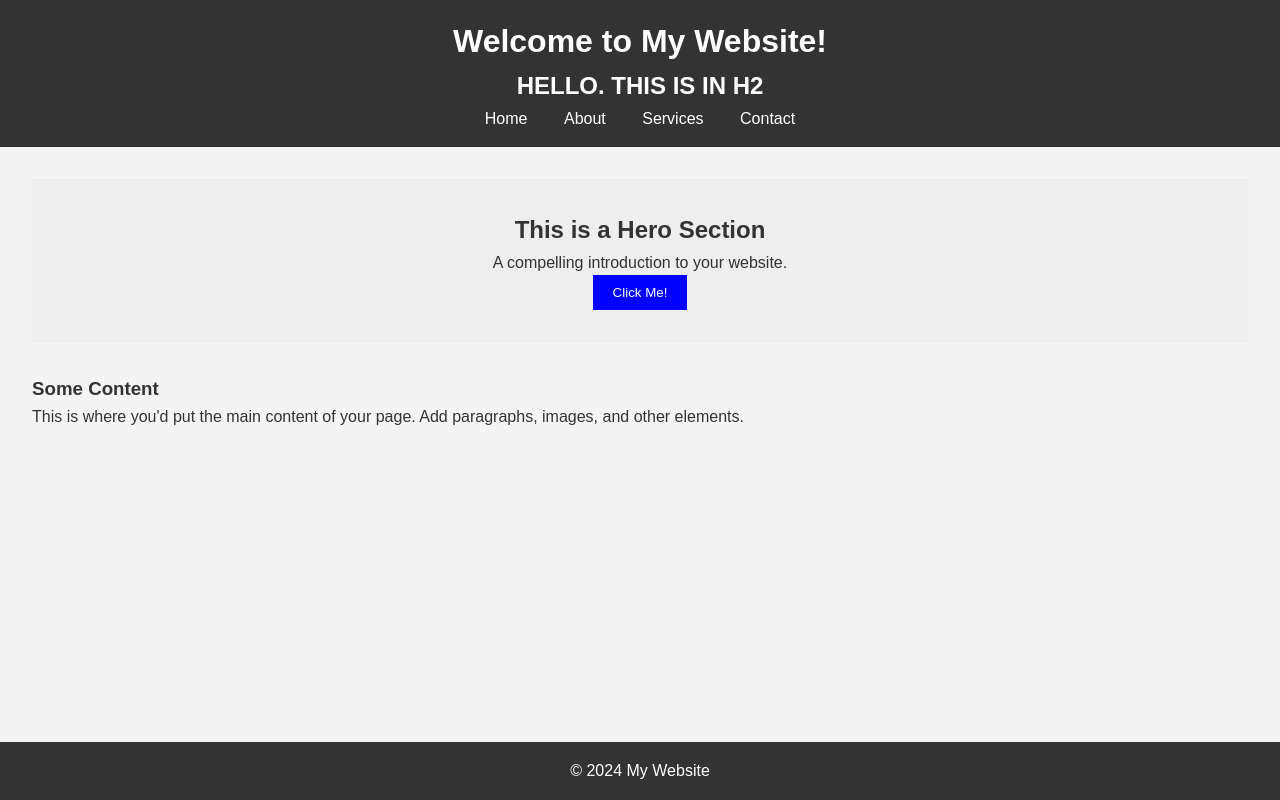
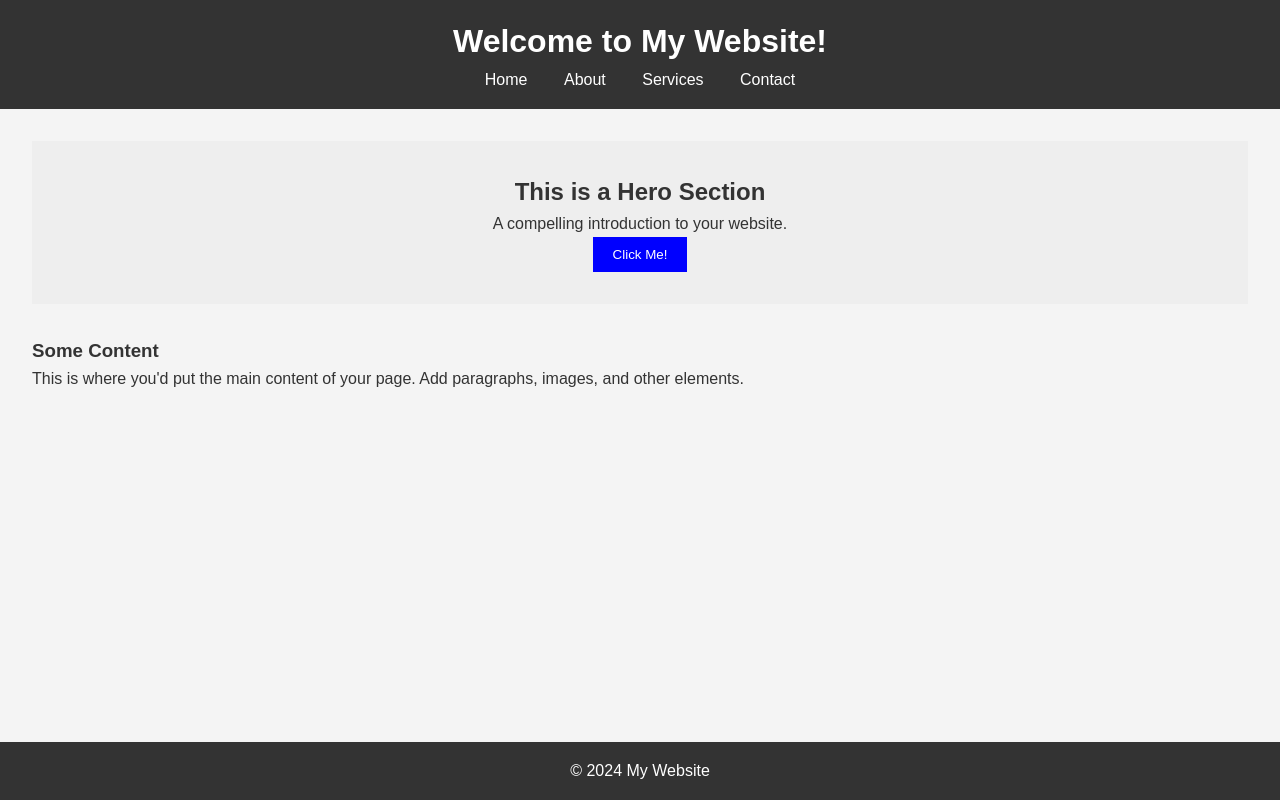
Before and after one commit to Migitulusu/TestRepo, a plain HTML site: page index.html in a window 1280 px wide. Drawn offline with Linux system fonts and the light colour scheme; files that its build step writes are made by us from their sources; files whose address does not match are found by name.

Commit message:
Update index.html

```diff
--- a/index.html
+++ b/index.html
@@ -10,7 +10,6 @@
 
     <header>
         <h1>Welcome to My Website!</h1>
-        <h2>HELLO. THIS IS IN H2</h2>
         <nav>
             <ul>
                 <li><a href="#">Home</a></li>
```
